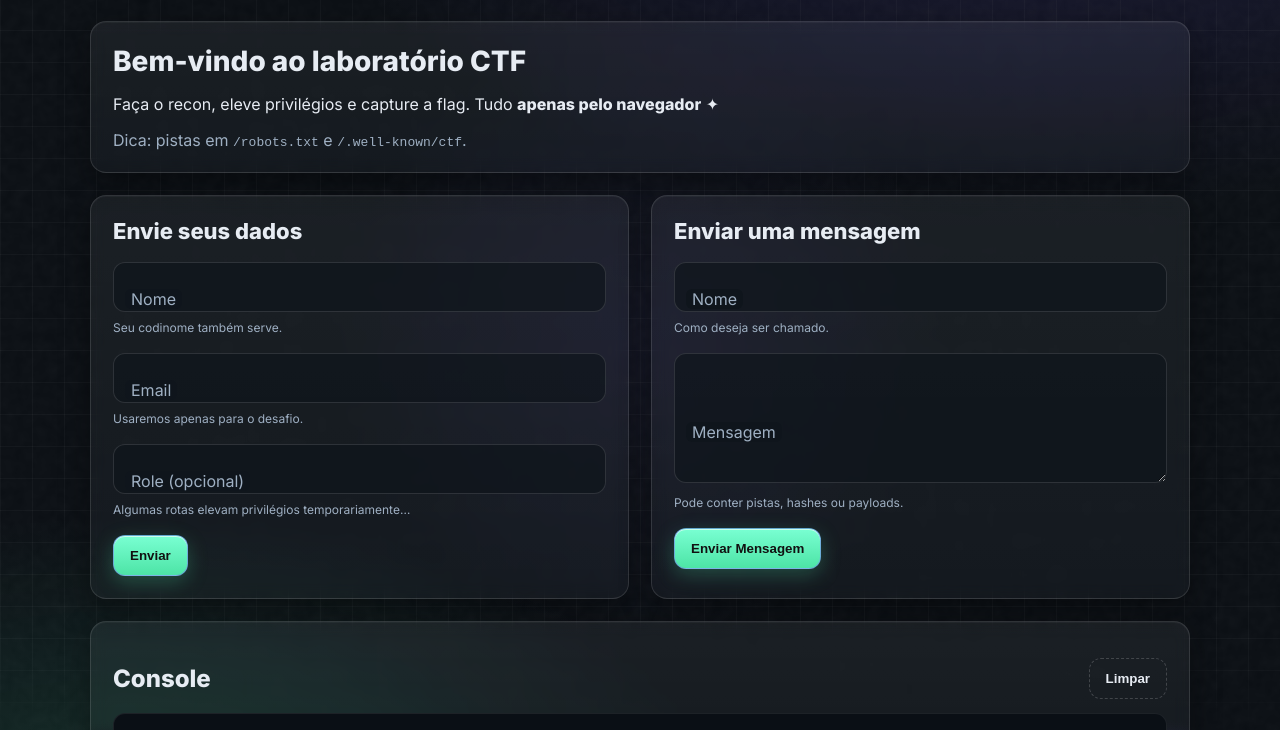
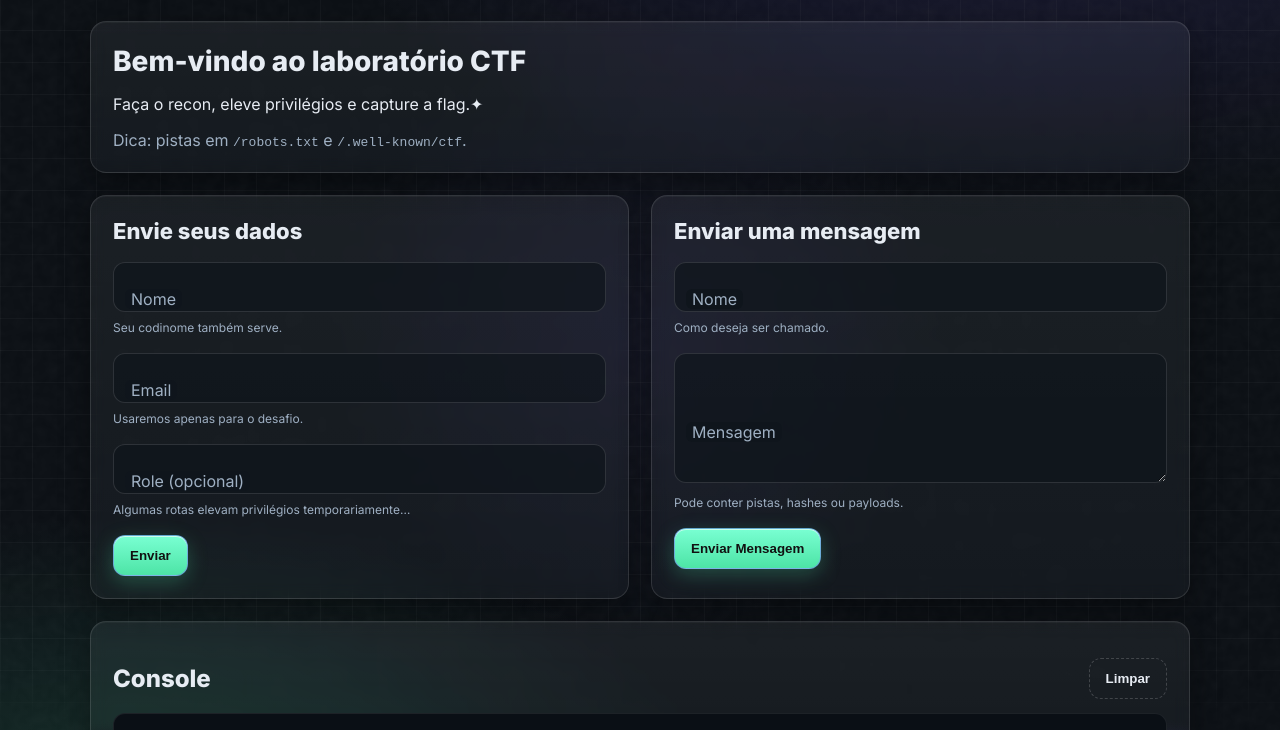
Before and after one commit to tello24/guardian_oficina-entregas, a website: page semana04/public/index.html in a window 1280 px wide. Shown: the part 65-795 px from the top of the page. Drawn offline with Linux system fonts and the light colour scheme.

Commit message:
update: index.html

```diff
--- a/semana04/public/index.html
+++ b/semana04/public/index.html
@@ -27,7 +27,7 @@
   <main class="container">
     <section class="hero card">
       <h1>Bem-vindo ao laboratório CTF</h1>
-      <p>Faça o recon, eleve privilégios e capture a flag. Tudo <strong>apenas pelo navegador</strong> ✦</p>
+      <p>Faça o recon, eleve privilégios e capture a flag.✦</p>
       <div class="hint">Dica: pistas em <code>/robots.txt</code> e <code>/.well-known/ctf</code>.</div>
     </section>
 
```
